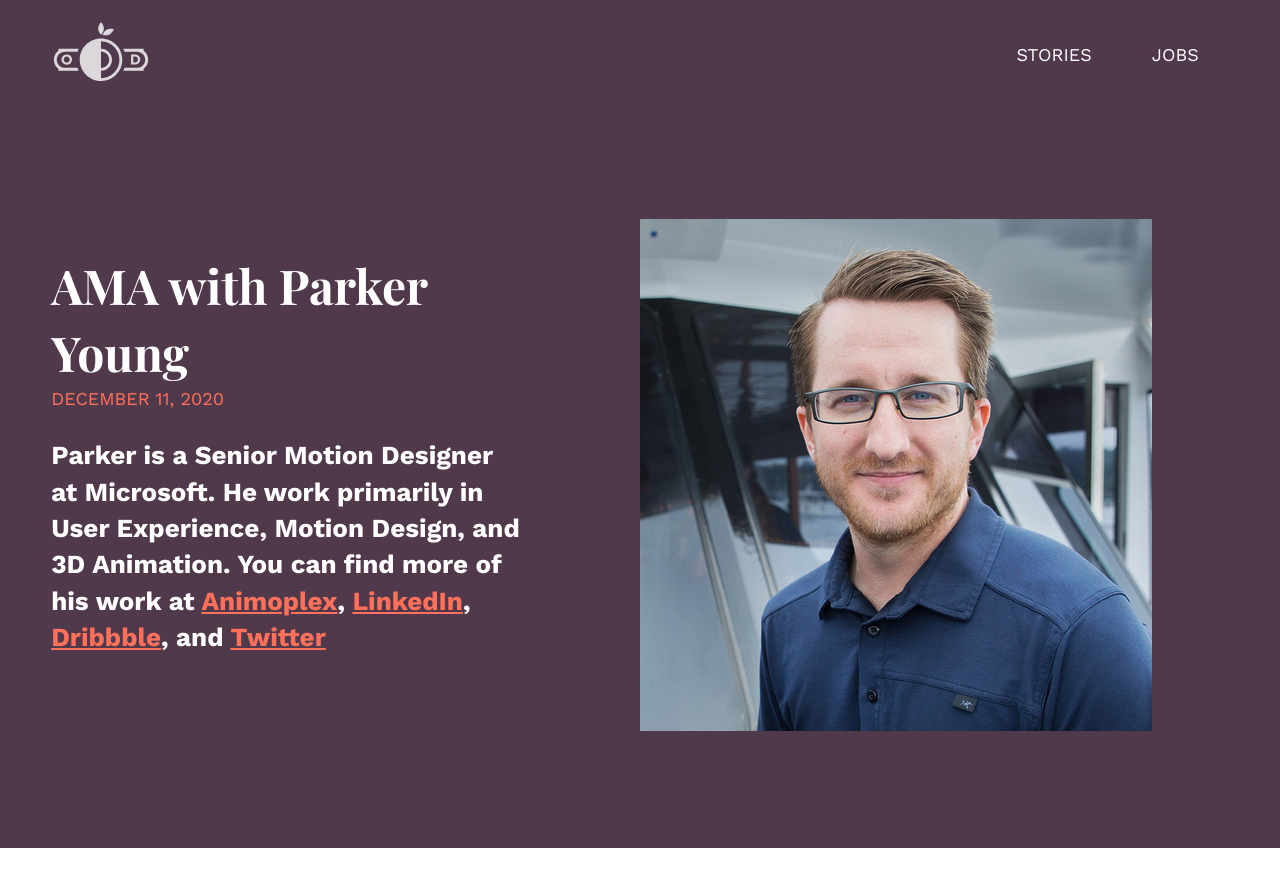
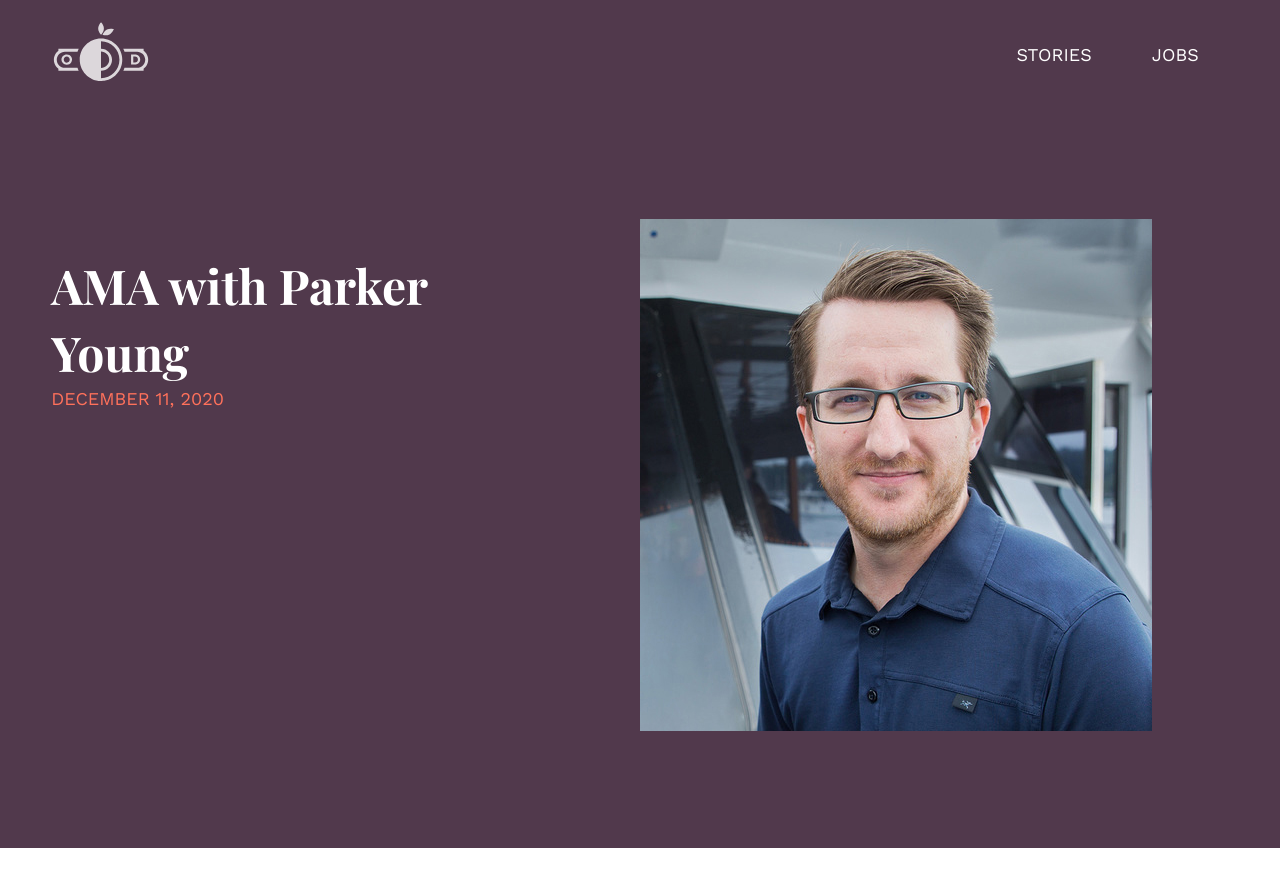
Before and after one commit to whosdustin/orlando-designers, a Jekyll site: the page built from _stories/ama-with-parker-young.markdown, in a window 1280 px wide and 900 px high. Shown: the top 887 px of the window. Built offline with Jekyll 4.4.1, drawn with Linux system fonts in a browser that asks for light colours; comment, search, counter and statistics services are not loaded.

Commit message:
Updated Ama With Parker Young

```diff
--- a/_stories/ama-with-parker-young.markdown
+++ b/_stories/ama-with-parker-young.markdown
@@ -6,10 +6,7 @@ categories:
 position: 2
 image: "/uploads/Parker-Young.jpg"
 author: Avery Smith
-intro: Parker is a Senior Motion Designer at  Microsoft. He work primarily in User
-  Experience, Motion Design, and 3D Animation. You can find more of his work at <a
-  href="https://www.animoplex.com/index.html">Animoplex</a>, <a href="https://www.linkedin.com/in/parkerwyoung/">LinkedIn</a>,
-  <a href="https://dribbble.com/parkerwyoung">Dribbble</a>, and <a href="https://twitter.com/animoplex">Twitter</a>
+intro:
 layout: posts-2
 ---
 
```
